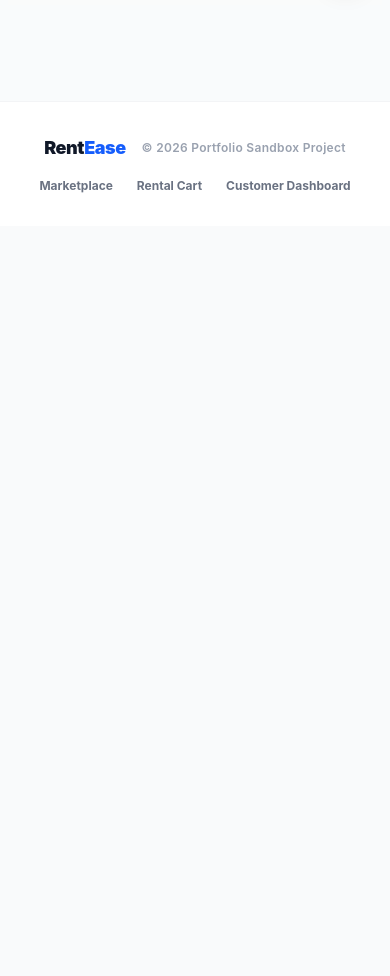
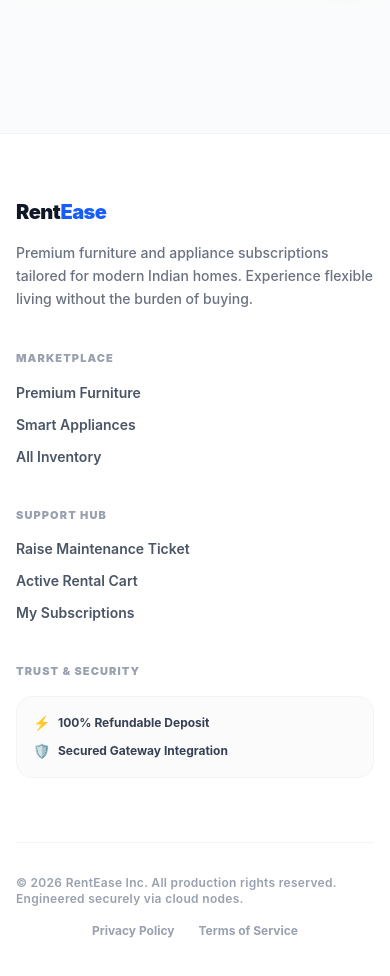
Before and after one commit to hardiksol22/rentease-fullstack, a React (Vite) app: page /admin-login in a window 390 px wide. Shown: the part 840-1816 px from the top of the page. Before the commit the page ends 1066 px from the top, so only its background shows below. Built offline with nearby package versions, Linux system fonts and the light colour scheme.

Commit message:
design: updated footer template layer with premium responsive layout matrix

```diff
--- a/src/components/layout/Footer.jsx
+++ b/src/components/layout/Footer.jsx
@@ -3,26 +3,68 @@ import { Link } from 'react-router-dom';
 
 export default function Footer() {
   return (
-    <footer className="bg-white border-t border-gray-100 mt-24">
-      <div className="max-w-7xl mx-auto px-4 py-8 sm:px-6 lg:px-8 flex flex-col sm:flex-row justify-between items-center gap-4">
+    <footer className="bg-white border-t border-gray-100 mt-32">
+      {/* Top Section: Grid Layout */}
+      <div className="max-w-7xl mx-auto px-4 py-16 sm:px-6 lg:px-8">
+        <div className="grid grid-cols-1 md:grid-cols-4 gap-10 md:gap-8">
 
-        {/* Left Side: Brand Logo Label */}
-        <div className="flex items-center gap-2">
-          <span className="font-black text-lg tracking-tight text-gray-900">
-            Rent<span className="text-blue-600">Ease</span>
-          </span>
-          <span className="text-xs text-gray-400 font-semibold tracking-wide ml-2">
-            © 2026 Portfolio Sandbox Project
-          </span>
+          {/* Column 1: Brand Info */}
+          <div className="space-y-4">
+            <div className="flex items-center gap-2">
+              <span className="font-black text-xl tracking-tight text-gray-900">
+                Rent<span className="text-blue-600">Ease</span>
+              </span>
+            </div>
+            <p className="text-sm text-gray-500 font-medium leading-relaxed">
+              Premium furniture and appliance subscriptions tailored for modern Indian homes. Experience flexible living without the burden of buying.
+            </p>
+          </div>
+
+          {/* Column 2: Marketplace Inventory */}
+          <div>
+            <h3 className="text-[11px] font-black uppercase tracking-widest text-gray-400 mb-4">Marketplace</h3>
+            <ul className="space-y-3 text-sm font-semibold text-gray-600">
+              <li><Link to="/?category=Furniture" className="hover:text-blue-600 transition-colors">Premium Furniture</Link></li>
+              <li><Link to="/?category=Appliances" className="hover:text-blue-600 transition-colors">Smart Appliances</Link></li>
+              <li><Link to="/" className="hover:text-blue-600 transition-colors">All Inventory</Link></li>
+            </ul>
+          </div>
+
+          {/* Column 3: Customer Pipeline Mappings */}
+          <div>
+            <h3 className="text-[11px] font-black uppercase tracking-widest text-gray-400 mb-4">Support Hub</h3>
+            <ul className="space-y-3 text-sm font-semibold text-gray-600">
+              <li><Link to="/dashboard" className="hover:text-blue-600 transition-colors">Raise Maintenance Ticket</Link></li>
+              <li><Link to="/cart" className="hover:text-blue-600 transition-colors">Active Rental Cart</Link></li>
+              <li><Link to="/dashboard" className="hover:text-blue-600 transition-colors">My Subscriptions</Link></li>
+            </ul>
+          </div>
+
+          {/* Column 4: Trust Badges & System Node */}
+          <div>
+            <h3 className="text-[11px] font-black uppercase tracking-widest text-gray-400 mb-4">Trust & Security</h3>
+            <div className="bg-gray-50/70 border border-gray-100 p-4 rounded-2xl space-y-2">
+              <div className="flex items-center gap-2 text-xs font-bold text-gray-700">
+                <span className="text-green-500 text-sm">⚡</span> 100% Refundable Deposit
+              </div>
+              <div className="flex items-center gap-2 text-xs font-bold text-gray-700">
+                <span className="text-blue-500 text-sm">🛡️</span> Secured Gateway Integration
+              </div>
+            </div>
+          </div>
+
         </div>
 
-        {/* Right Side: Quick Clean Navigation Mappings */}
-        <div className="flex gap-6 text-xs font-bold text-gray-500">
-          <Link to="/" className="hover:text-blue-600 transition-colors">Marketplace</Link>
-          <Link to="/cart" className="hover:text-blue-600 transition-colors">Rental Cart</Link>
-          <Link to="/dashboard" className="hover:text-blue-600 transition-colors">Customer Dashboard</Link>
+        {/* Bottom Section: Copyright and Meta Layout */}
+        <div className="mt-16 pt-8 border-t border-gray-100 flex flex-col sm:flex-row justify-between items-center gap-4">
+          <p className="text-xs text-gray-400 font-semibold tracking-wide">
+            © 2026 RentEase Inc. All production rights reserved. Engineered securely via cloud nodes.
+          </p>
+          <div className="flex gap-6 text-xs font-bold text-gray-400">
+            <span className="hover:text-gray-600 cursor-pointer transition-colors">Privacy Policy</span>
+            <span className="hover:text-gray-600 cursor-pointer transition-colors">Terms of Service</span>
+          </div>
         </div>
-
       </div>
     </footer>
   );
```
